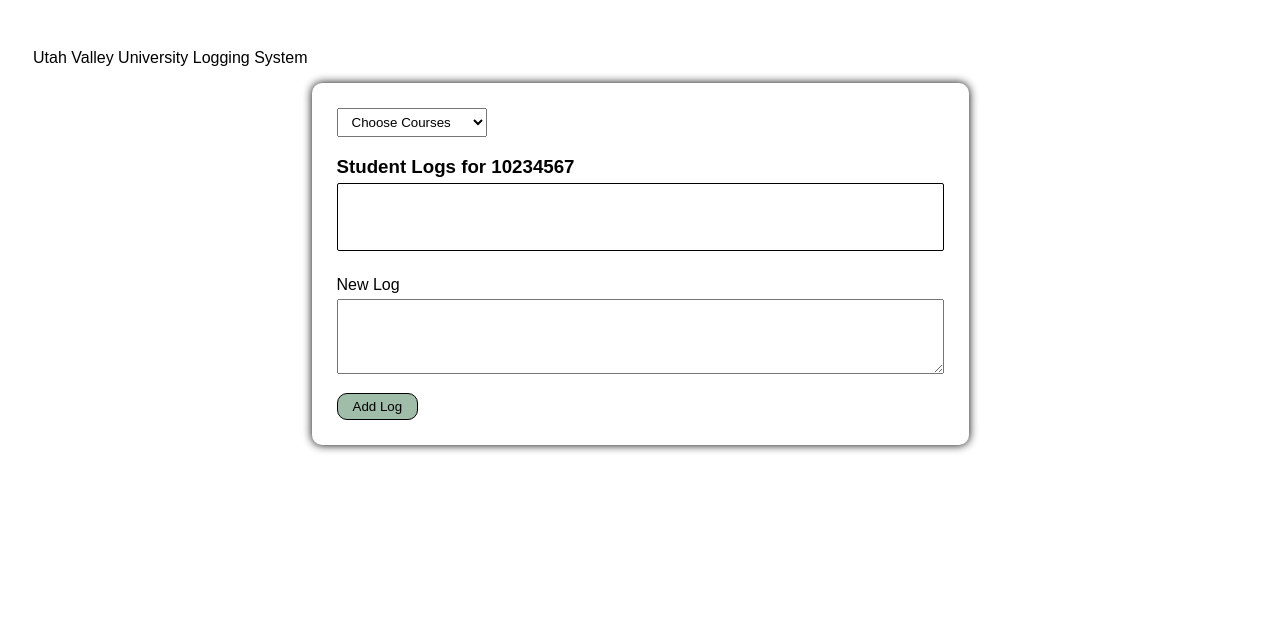
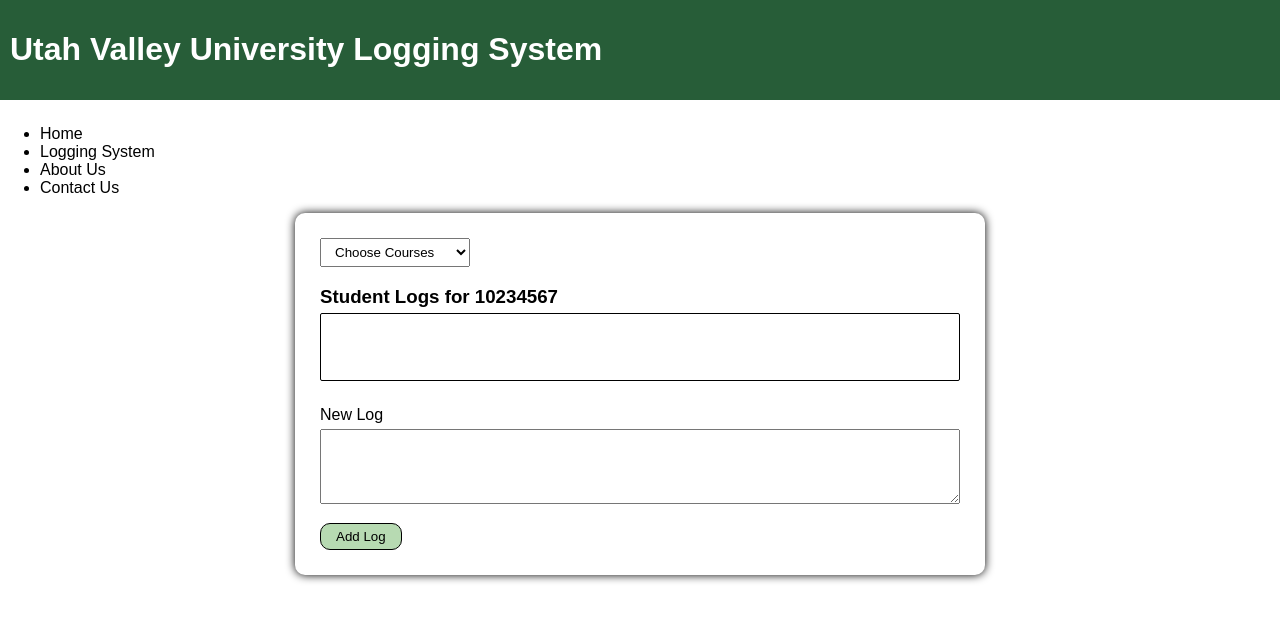
Before and after one commit to WestynD/Dark-Mode-and-UVU-Branding, a website: page public/index.html in a window 1280 px wide. Drawn offline with Linux system fonts and the light colour scheme; no server answers.

Commit message:
3 files modified

```diff
--- a/public/index.html
+++ b/public/index.html
@@ -13,9 +13,17 @@
     <link rel="stylesheet" href="style.css" />
   </head>
   <body onload="onPageLoad()">
-    <head>
-      <p>Utah Valley University Logging System</p>
-    </head>
+    <header>
+      <h1>Utah Valley University Logging System</h1>
+    </header>
+    <nav id="navBar">
+      <ul>
+        <li>Home</li>
+        <li>Logging System</li>
+        <li>About Us</li>
+        <li>Contact Us</li>
+      </ul>
+    </nav>
     <form id="logForm">
       <select
         aria-label="Select Course"
@@ -28,7 +36,13 @@
 
       <div id="idDiv" class="hidden">
         <label for="uvuId">UVU ID</label><br />
-        <input type="text" id="uvuId" name="uvuId" data-cy="uvuId_input" />
+        <input
+          type="text"
+          id="uvuId"
+          name="uvuId"
+          placeholder="10234567"
+          data-cy="uvuId_input"
+        />
         <p id="idWarning" class="hidden warning"></p>
       </div>
 
--- a/public/script.js
+++ b/public/script.js
@@ -1,8 +1,6 @@
 async function onPageLoad() {
   // Set up the default behavior for some DOM elements
   selectCourses()
-
-  document.getElementById('uvuId').value = '10234567'
 }
 
 async function selectCourses() {
--- a/public/style.css
+++ b/public/style.css
@@ -1,12 +1,22 @@
 body {
-  padding: 25px;
   background-color: #fff;
   font-family: Arial, Helvetica, sans-serif;
   box-sizing: border-box;
+  margin: 0px;
 }
 
 header {
   background-color: #275d38;
+  padding: 10px;
+  margin-bottom: 25px;
+}
+
+header h1 {
+  color: white;
+}
+
+#navBar {
+
 }
 
 form {
@@ -33,7 +43,7 @@
 button {
   color: white;
   padding: 5px 15px 5px 15px;
-  background-color: rgb(9, 150, 9);
+  background-color: #35712c;
   border-radius: 10px;
   border: none;
   margin-top: 15px;
@@ -42,7 +52,7 @@
 :disabled {
   color: black;
   padding: 5px 15px 5px 15px;
-  background-color: #a0bda9;
+  background-color: #b7dab2;
   border-radius: 10px;
   border: 1px solid black;
 }
```
